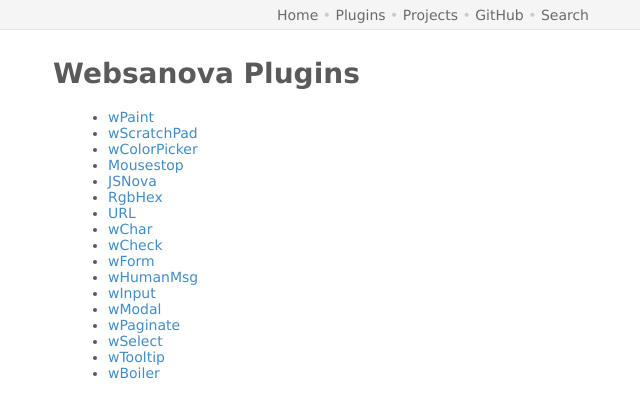
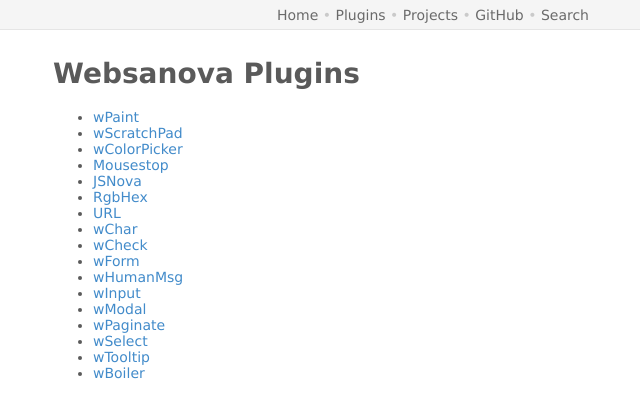
Before and after one commit to websanova/websanova.github.io, a Jekyll site: the page built from plugins.md, in a window 1280 px wide. Shown: the top 418 px of the page, without its empty margins (207-847 px from the left). Built offline with Jekyll 4.4.1, drawn with Linux system fonts in a browser that asks for light colours; comment, search, counter and statistics services are not loaded.

Commit message:
Update content margins.

```diff
--- a/_layouts/master.html
+++ b/_layouts/master.html
@@ -28,7 +28,7 @@
 		#container {margin: 0 auto;max-width: 800px; padding: 0 20px 20px 20px;}
 		img {max-width: 800px;}
 		#date, .date {color: #cacaca;}
-		#content {margin: 0 15px 40px 15px;}
+		#content {margin-bottom: 40px;}
 		#header a{color: #6a6a6a;}
 		.description {margin: 15px 0 15px 0;}
 		.pagination {
```
